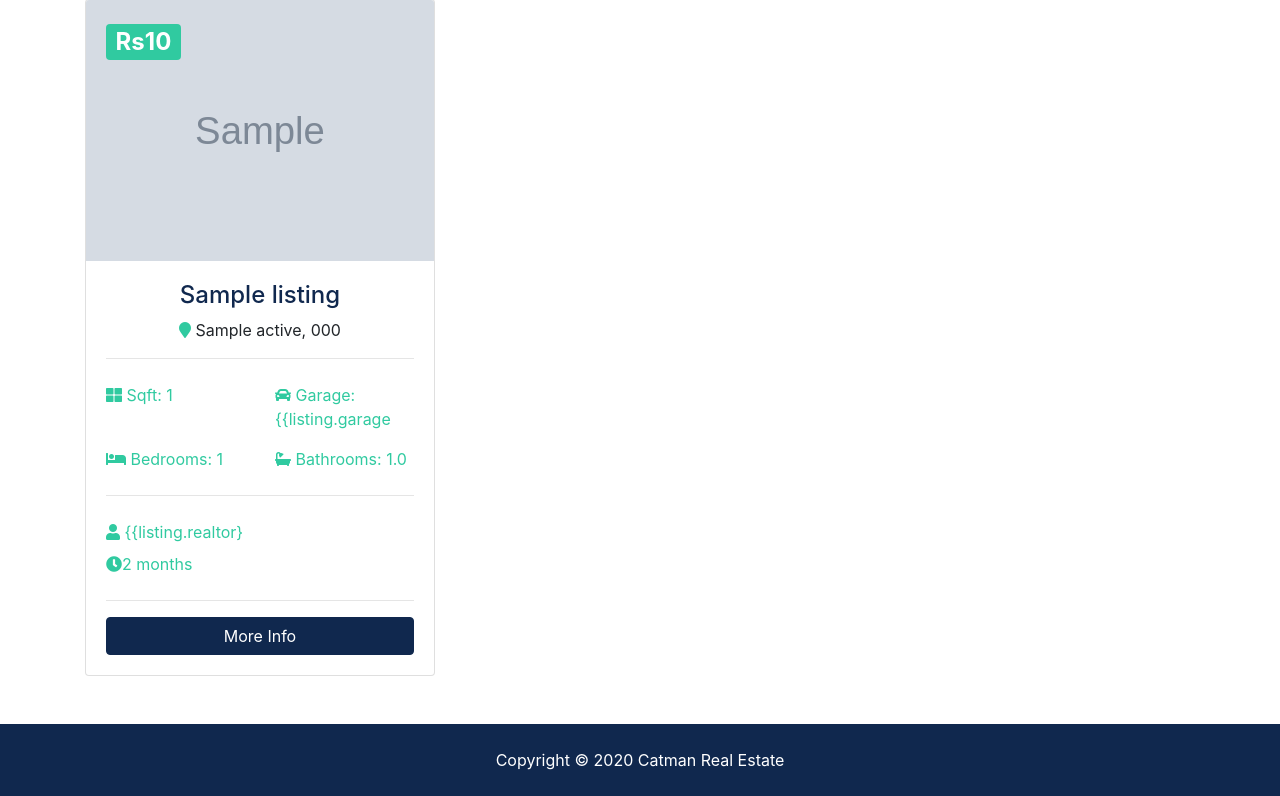
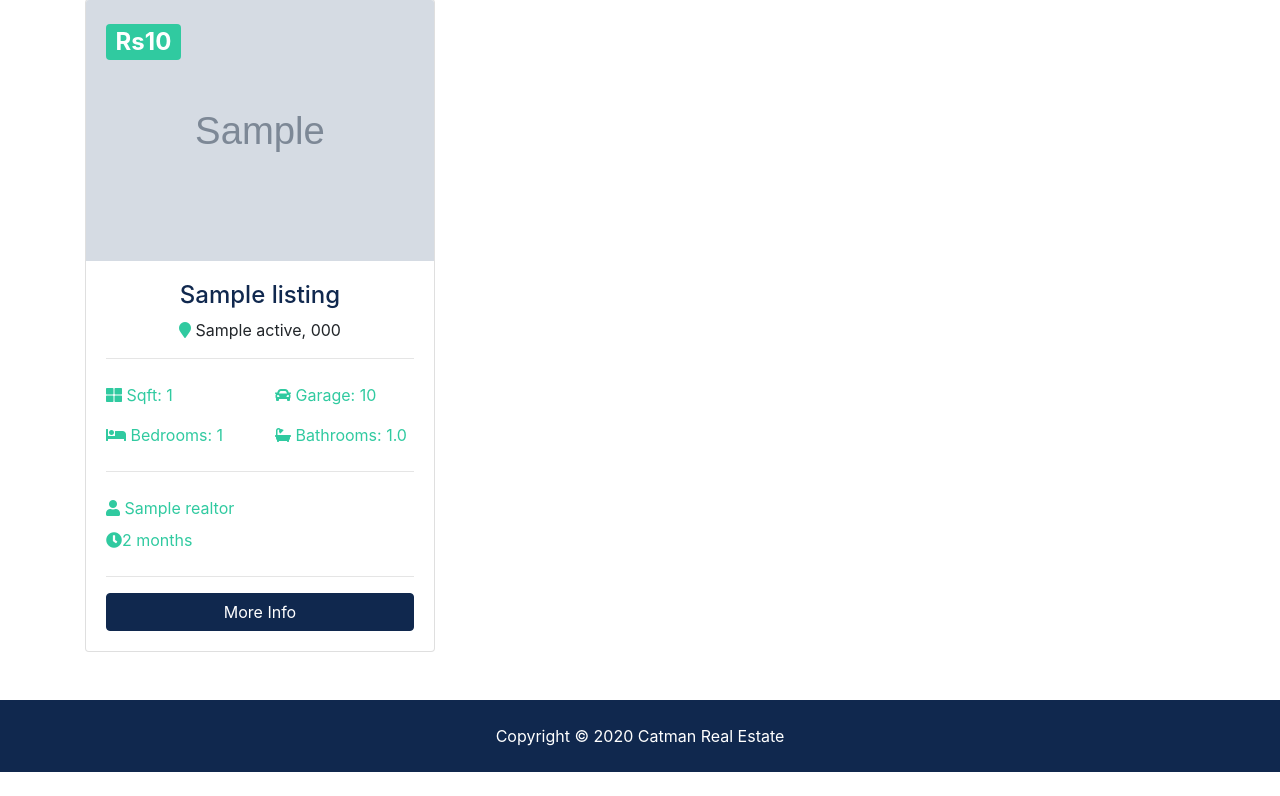
Before and after one commit to catmanti/btre, a Django app: page /listings/search in a window 1280 px wide. Shown: the part 503-1299 px from the top of the page. After the commit the page ends 1275 px from the top, so only its background shows below. Run offline with Django 3.2, Linux system fonts and the light colour scheme; tables that the repository leaves empty hold one stand-in row (values such as "Sample post"); grey boxes marked "Sample" are stand-in pictures; some libraries are stand-ins or nearby versions.

Commit message:
search.html commit

```diff
--- a/templates/listings/search.html
+++ b/templates/listings/search.html
@@ -74,7 +74,7 @@
         <nav aria-label="breadcrumb">
           <ol class="breadcrumb">
             <li class="breadcrumb-item">
-              <a href="index.html">
+              <a href="{% url 'index'%}">
                 <i class="fas fa-home"></i> Home</a>
               </li>
               <li class="breadcrumb-item">
@@ -112,7 +112,7 @@
                       <div class="col-6">
                         <i class="fas fa-th-large"></i> Sqft: {{listing.sqft}}</div>
                         <div class="col-6">
-                          <i class="fas fa-car"></i> Garage: {{listing.garage</div>
+                          <i class="fas fa-car"></i> Garage: {{listing.garage}}</div>
                         </div>
                         <div class="row py-2 text-secondary">
                           <div class="col-6">
@@ -123,7 +123,7 @@
                             <hr>
                             <div class="row py-2 text-secondary">
                               <div class="col-12">
-                                <i class="fas fa-user"></i> {{listing.realtor}</div>
+                                <i class="fas fa-user"></i> {{listing.realtor}}</div>
                               </div>
                               <div class="row text-secondary pb-2">
                                 <div class="col-6">
```
